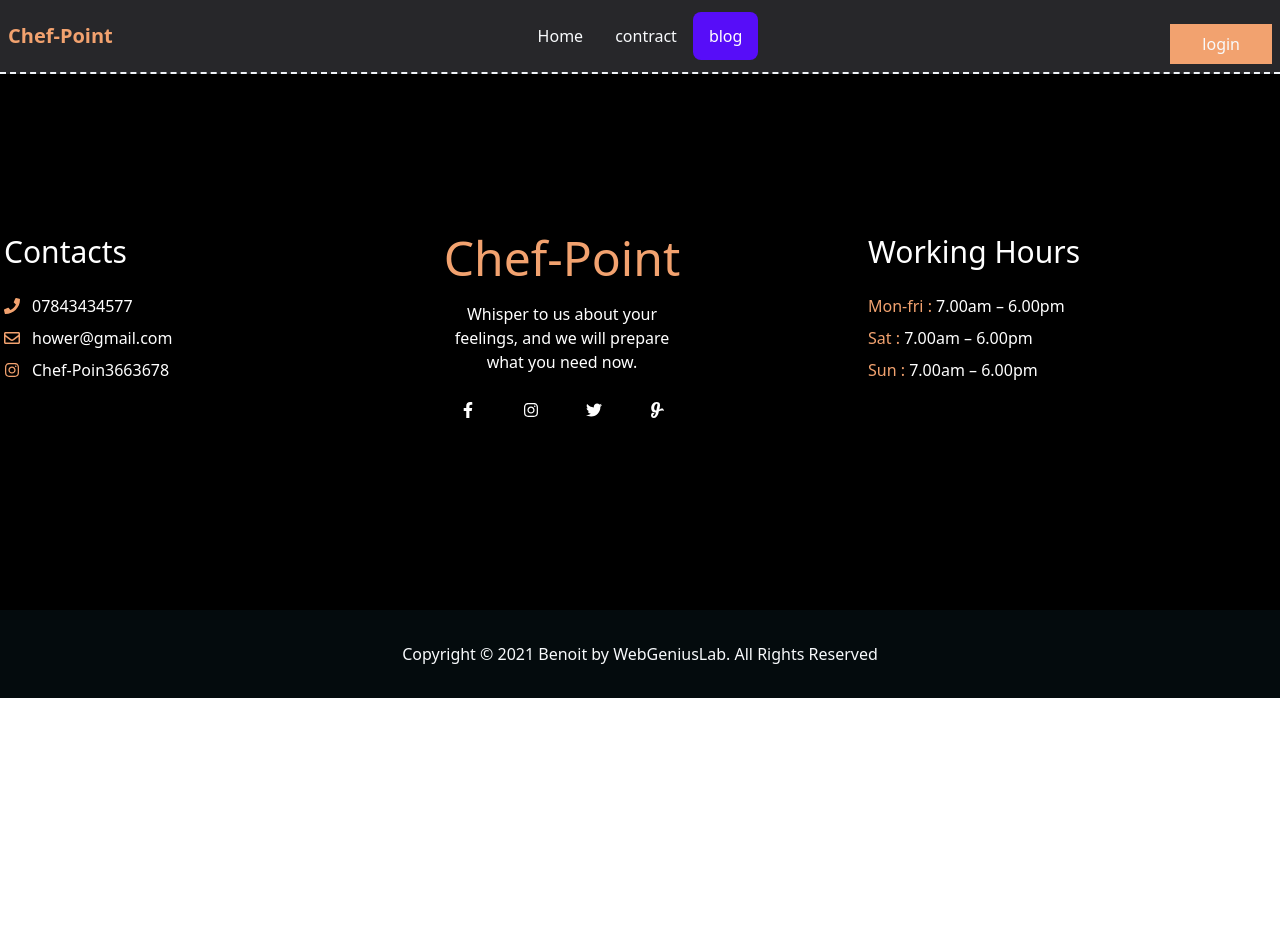
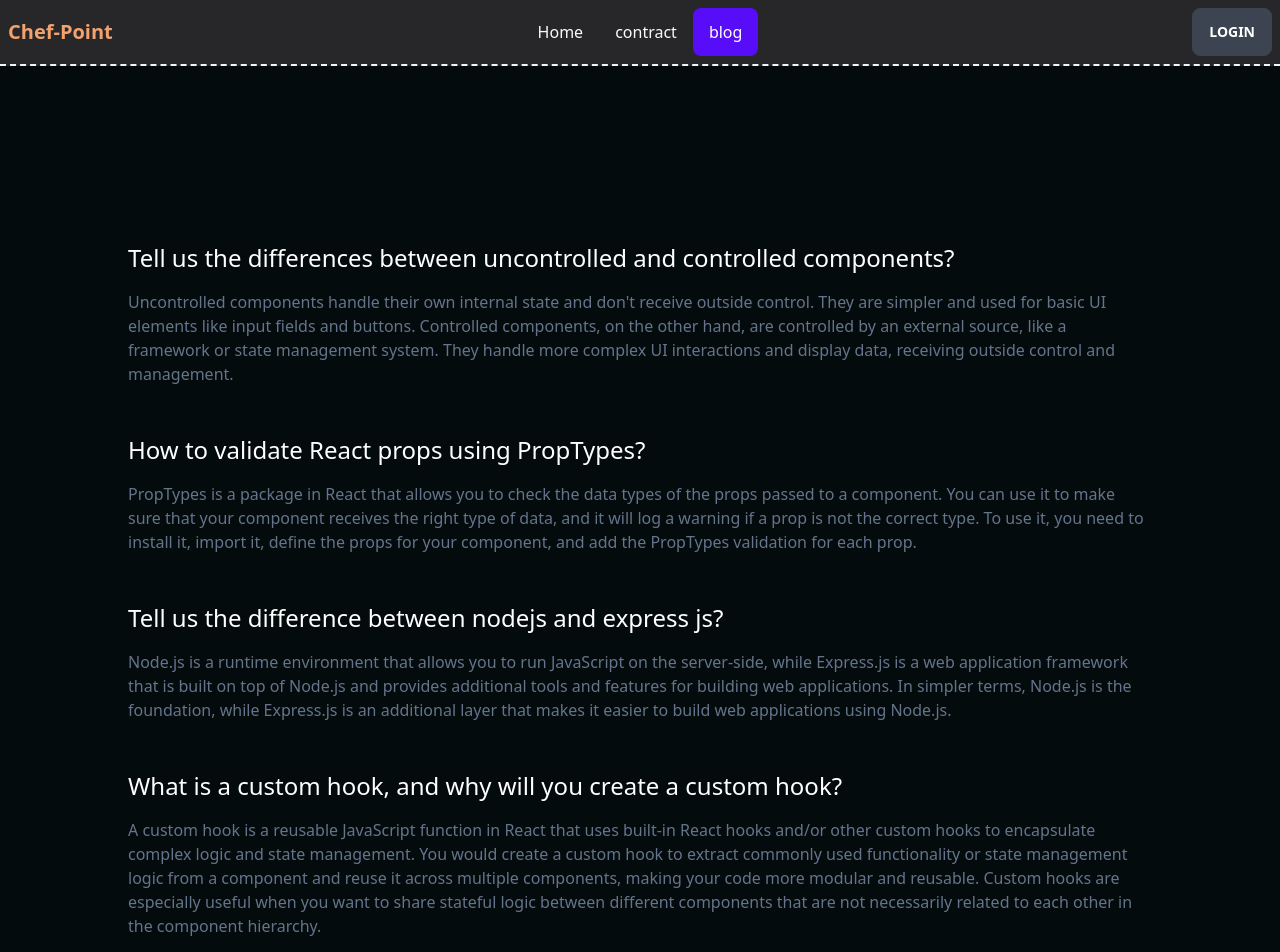
Before and after one commit to konaakter/mester-chef, a React (Vite) app: page /blog in a window 1280 px wide. Shown: the top 952 px of the page. Before the commit the page ends 800 px from the top, so only its background shows below. Built offline with nearby package versions, Linux system fonts and the light colour scheme; no server answers.

Commit message:
same chane

```diff
--- a/src/Componet/Blog/Blog.jsx
+++ b/src/Componet/Blog/Blog.jsx
@@ -2,7 +2,47 @@ import React from 'react';
 
 const Blog = () => {
     return (
-        <div>
+        <div className='bg-color text-white pb-20'>
+            <div className='container max-auto lg:p-32 p-20'>
+            <div className=" pt-12">
+                <h1 className='font-medium text-2xl pb-4'>
+                    Tell us the differences between uncontrolled and controlled components?
+                </h1>
+                <p className='text-slate-500'>
+
+                    Uncontrolled components handle their own internal state and don't receive outside control. They are simpler and used for basic UI elements like input fields and buttons.
+
+                    Controlled components, on the other hand, are controlled by an external source, like a framework or state management system. They handle more complex UI interactions and display data, receiving outside control and management.
+                </p>
+            </div>
+            <div className="mt-12">
+                <h1 className='font-medium text-2xl mb-4'>
+                    How to validate React props using PropTypes?
+                </h1>
+                <p className='text-slate-500'>
+
+                    PropTypes is a package in React that allows you to check the data types of the props passed to a component. You can use it to make sure that your component receives the right type of data, and it will log a warning if a prop is not the correct type. To use it, you need to install it, import it, define the props for your component, and add the PropTypes validation for each prop.
+                </p>
+            </div>
+            <div className="mt-12">
+                <h1 className='font-medium text-2xl mb-4'>
+                    Tell us the difference between nodejs and express js?
+                </h1>
+                <p className='text-slate-500'>
+
+                    Node.js is a runtime environment that allows you to run JavaScript on the server-side, while Express.js is a web application framework that is built on top of Node.js and provides additional tools and features for building web applications. In simpler terms, Node.js is the foundation, while Express.js is an additional layer that makes it easier to build web applications using Node.js.
+                </p>
+            </div>
+            <div className="mt-12">
+                <h1 className='font-medium text-2xl mb-4'>
+                    What is a custom hook, and why will you create a custom hook?
+                </h1>
+                <p className='text-slate-500'>
+
+                    A custom hook is a reusable JavaScript function in React that uses built-in React hooks and/or other custom hooks to encapsulate complex logic and state management. You would create a custom hook to extract commonly used functionality or state management logic from a component and reuse it across multiple components, making your code more modular and reusable. Custom hooks are especially useful when you want to share stateful logic between different components that are not necessarily related to each other in the component hierarchy.
+                </p>
+            </div>
+            </div>
 
         </div>
     );
--- a/src/Componet/Chefood/Chefood.jsx
+++ b/src/Componet/Chefood/Chefood.jsx
@@ -13,7 +13,7 @@ const Chefood = (props) => {
                     <div className=' border border-orange-300 p-2  '>
                         <img className=' lg:h-72 w-80  p-2 ' src={log} />
                     </div>
-                    <div className='lg:mt-1 mt-6 '>
+                    <div className='lg:mt-1 mt-6 ms-12'>
                         <h2>{name}</h2>
                         <div>
                             {
@@ -23,8 +23,7 @@ const Chefood = (props) => {
                         </div>
                         <div>
                             <p>{
-                                cooking_method.length < 100 ? <>{cooking_method}</> : <> {cooking_method.slice(0, 100)}....
-                                <Link >Read more</Link> </>
+                                cooking_method
 
                             }
                             </p>
--- a/src/Componet/Registatoin/Registatoin.jsx
+++ b/src/Componet/Registatoin/Registatoin.jsx
@@ -4,7 +4,7 @@ import { Link } from 'react-router-dom';
 
 
 const Registatoin = () => {
-    const {SignInRegintatoin} = useContext(AuthContext);
+    const {SignInRegintatoin, updatUser} = useContext(AuthContext);
     console.log(SignInRegintatoin);
 
     const [error, seterror] = useState('')
@@ -15,6 +15,7 @@ const Registatoin = () => {
         seterror('');
 
         const name = event.target.name.value;
+        const photo = event.target.photo.value;
         const email = event.target.email.value;
         const password = event.target.password.value;
         console.log(name, email, password)
@@ -35,7 +36,21 @@ const Registatoin = () => {
             console.log(error.message);
             seterror(error.message)
         })
+         updatUser(name, photo)
+        .then(result =>{
+            const photo = result.user;
+            console.log(photo);
+
+        })
+        .catch(error => {
+            console.log(error.message);
+        })
+
+
+
+
      }
+
 
 
 
@@ -61,7 +76,7 @@ const Registatoin = () => {
                                 <label className="label">
                                     <span className="label-text">Photo URL</span>
                                 </label>
-                                <input type="text" name='name' placeholder="Photo Url" className="input input-bordered" required />
+                                <input type="text" name='photo' placeholder="Photo Url" className="input input-bordered" required />
                             </div>
                             <div className="form-control">
                                 <label className="label">
--- a/src/Providers/Authprovider.jsx
+++ b/src/Providers/Authprovider.jsx
@@ -1,5 +1,5 @@
 import React, { createContext, useEffect } from 'react';
-import { GithubAuthProvider, GoogleAuthProvider, createUserWithEmailAndPassword, getAuth, onAuthStateChanged, signInWithEmailAndPassword, signInWithPopup, signOut } from "firebase/auth";
+import { GithubAuthProvider, GoogleAuthProvider, createUserWithEmailAndPassword, getAuth, onAuthStateChanged, signInWithEmailAndPassword, signInWithPopup, signOut, updateProfile } from "firebase/auth";
 import app from '../firebase/firebase.config';
 import { useState } from 'react';
 
@@ -44,6 +44,14 @@ const Authprovider = ({children})=> {
         return signOut(auth);
     }
 
+    const updatUser = (name, photo) => {
+        setloding(true);
+        return updateProfile(auth.currentUser, {
+            displayName: name,
+            photoURL: photo
+        });
+    }
+
     useEffect(() => {
 
       const unsubscribe =  onAuthStateChanged (auth, currentuser=>{
@@ -66,7 +74,8 @@ const Authprovider = ({children})=> {
         gogoleprover,
         GithubSing,
         logOut,
-        loding
+        loding,
+        updatUser
 
 
 
--- a/src/Share/Header/Header.jsx
+++ b/src/Share/Header/Header.jsx
@@ -80,7 +80,14 @@ const Header = () => {
                         </p>
                         <p>
                             {
-                                user ? < button className='boton px-8 py-2 mt-4' onClick={handleSignout}>logout</button> : <Link to='/logi'><button className='boton px-8 py-2 mt-4'>login</button></Link>
+                                user ?
+                                    <span className='flex gap-6 justify-center content-center'>
+                                        {
+                                            user.photoURL &&
+                                            <img className='w-12 rounded-full' title={user.displayName ? user.displayName : ''} src={user.photoURL} />
+                                        }
+                                        <Link onClick={logOut} className="btn">LogOut</Link> </span>
+                                    : <Link to={'/login'} className="btn">Login</Link>
                             }
                         </p>
 
@@ -94,3 +101,7 @@ const Header = () => {
 };
 
 export default Header;
+
+/* {
+                                user ? < button className='boton px-8 py-2 mt-4' onClick={handleSignout}>logout</button> : <Link to='/logi'><button className='boton px-8 py-2 mt-4'>login</button></Link>
+                            }*/
```
